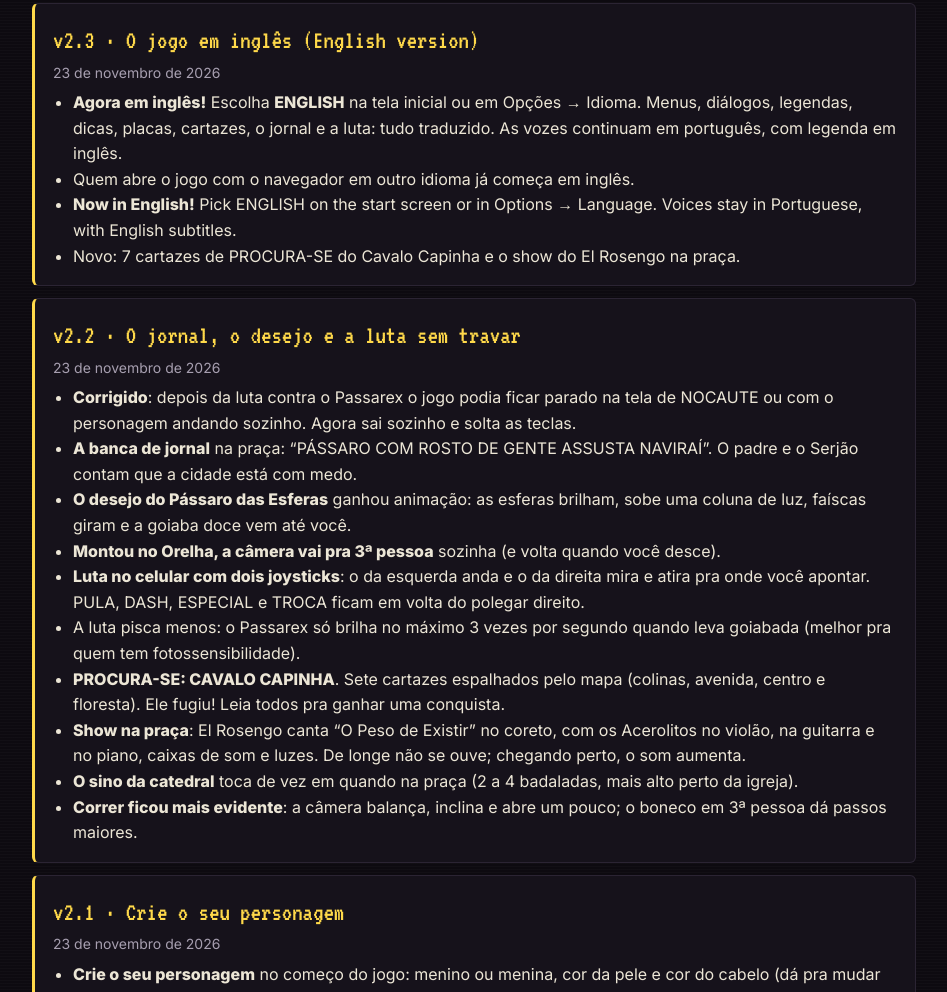
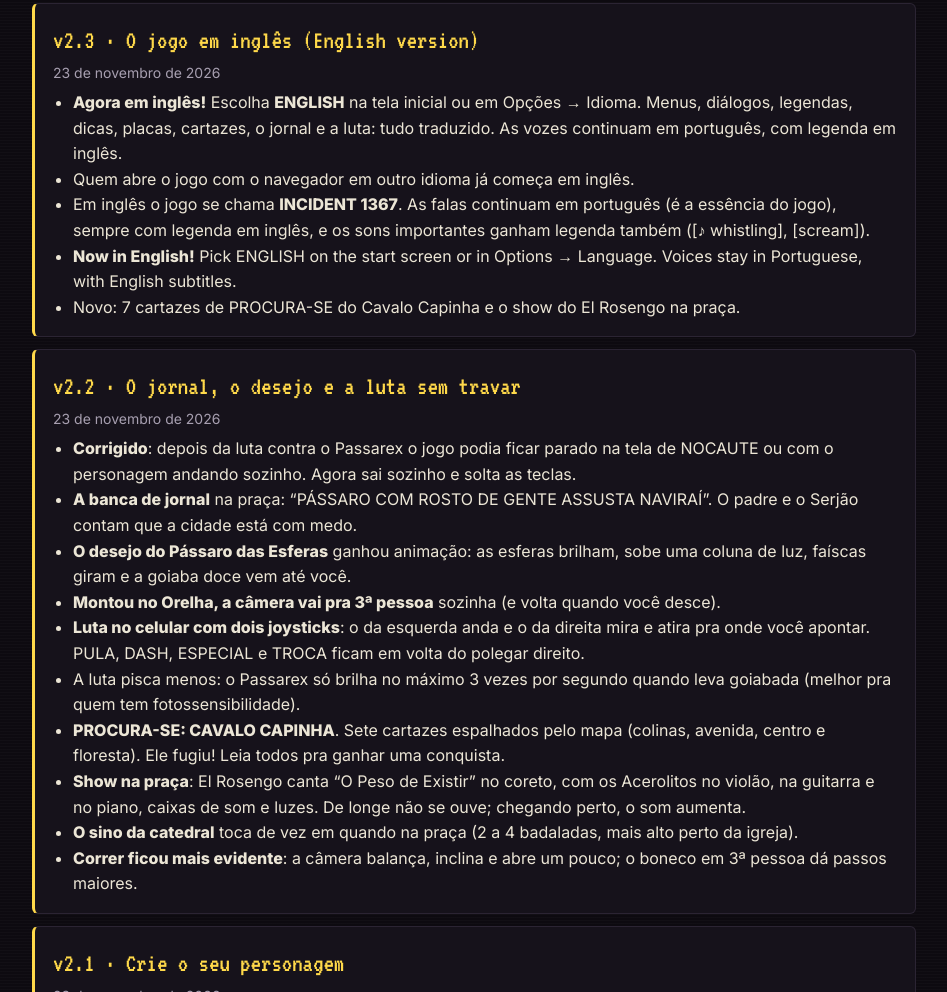
Before and after one commit to odavyyy/registro-1367, a plain HTML site: page index.html in a window 1280 px wide. Shown: the part 1971-2963 px from the top of the page, without its empty margins (166-1113 px from the left). Drawn offline with Linux system fonts and the light colour scheme.

Commit message:
Inglês: título INCIDENT 1367 e legendas de som
Co-Authored-By: Claude Opus 5.5 <noreply@anthropic.com>

```diff
--- a/index.html
+++ b/index.html
@@ -139,6 +139,7 @@
       <ul>
         <li><b>Agora em inglês!</b> Escolha <b>ENGLISH</b> na tela inicial ou em Opções → Idioma. Menus, diálogos, legendas, dicas, placas, cartazes, o jornal e a luta: tudo traduzido. As vozes continuam em português, com legenda em inglês.</li>
         <li>Quem abre o jogo com o navegador em outro idioma já começa em inglês.</li>
+        <li>Em inglês o jogo se chama <b>INCIDENT 1367</b>. As falas continuam em português (é a essência do jogo), sempre com legenda em inglês, e os sons importantes ganham legenda também ([♪ whistling], [scream]).</li>
         <li><b>Now in English!</b> Pick ENGLISH on the start screen or in Options → Language. Voices stay in Portuguese, with English subtitles.</li>
         <li>Novo: 7 cartazes de PROCURA-SE do Cavalo Capinha e o show do El Rosengo na praça.</li>
       </ul>
```
